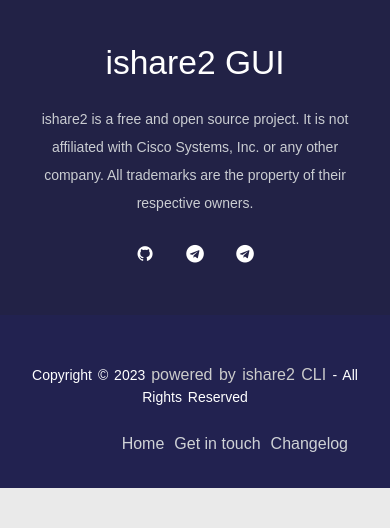
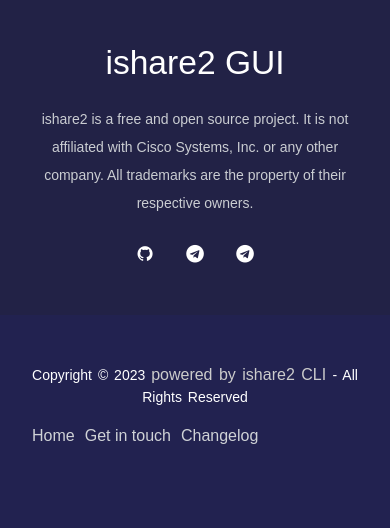
Before and after one commit to ishare2-org/ishare2-web-gui, a FastAPI app: page / in a window 390 px wide. Shown: the part 3110-3638 px from the top of the page. Before the commit the page ends 3598 px from the top, so only its background shows below. Run offline with FastAPI, Linux system fonts and the light colour scheme; data that the repository does not hold is empty; some libraries are stand-ins or nearby versions.

Commit message:
Adjust media query breakpoint

```diff
--- a/web_app/src/static/styles/styles.css
+++ b/web_app/src/static/styles/styles.css
@@ -163,8 +163,11 @@ footer {
   color: #27bcda;
 }
 
-@media (max-width: 500px) {
+@media (max-width: 570px) {
   .footer-bottom p {
+    float: none;
+  }
+  .footer-menu {
     float: none;
   }
 
```
